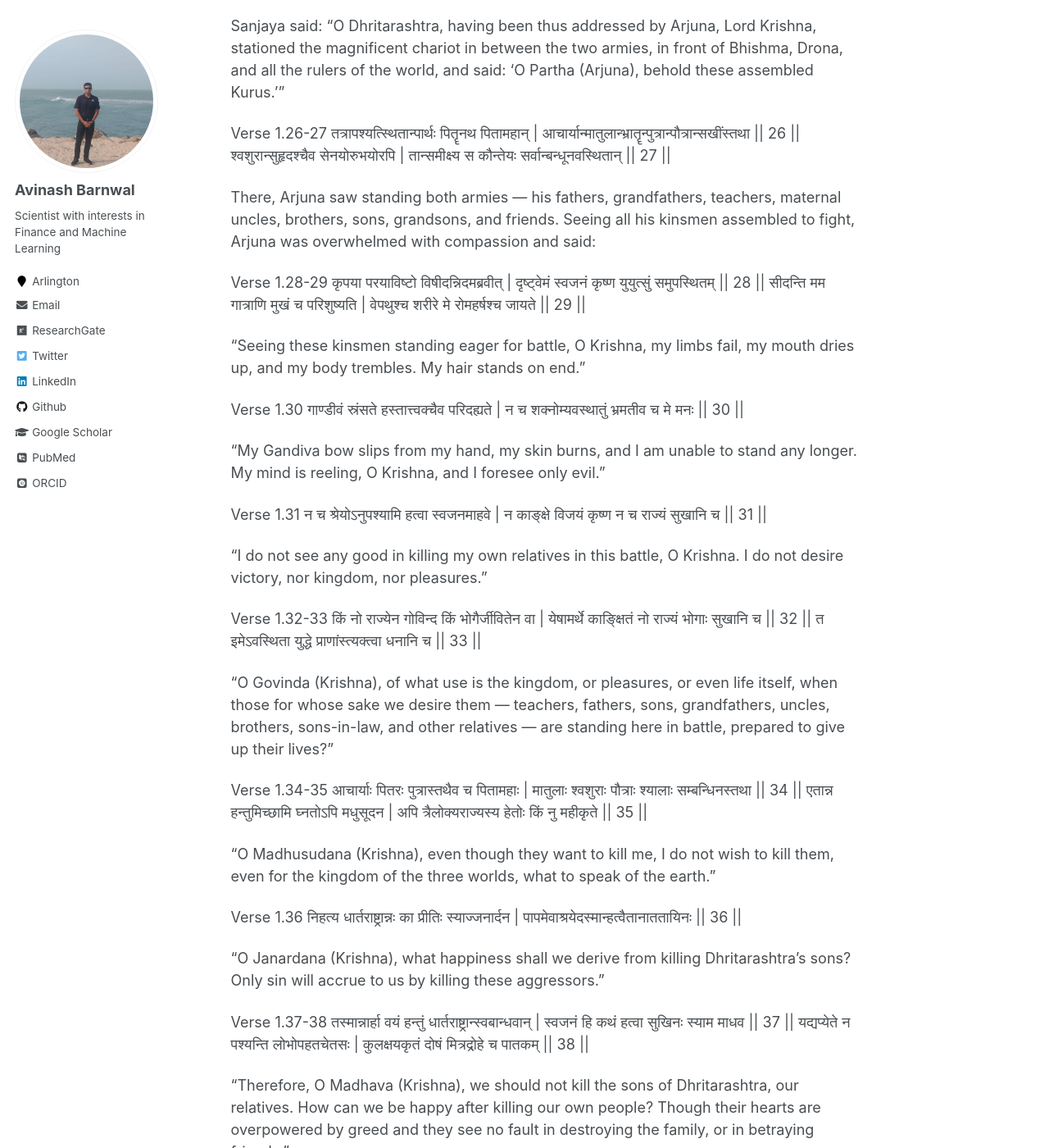
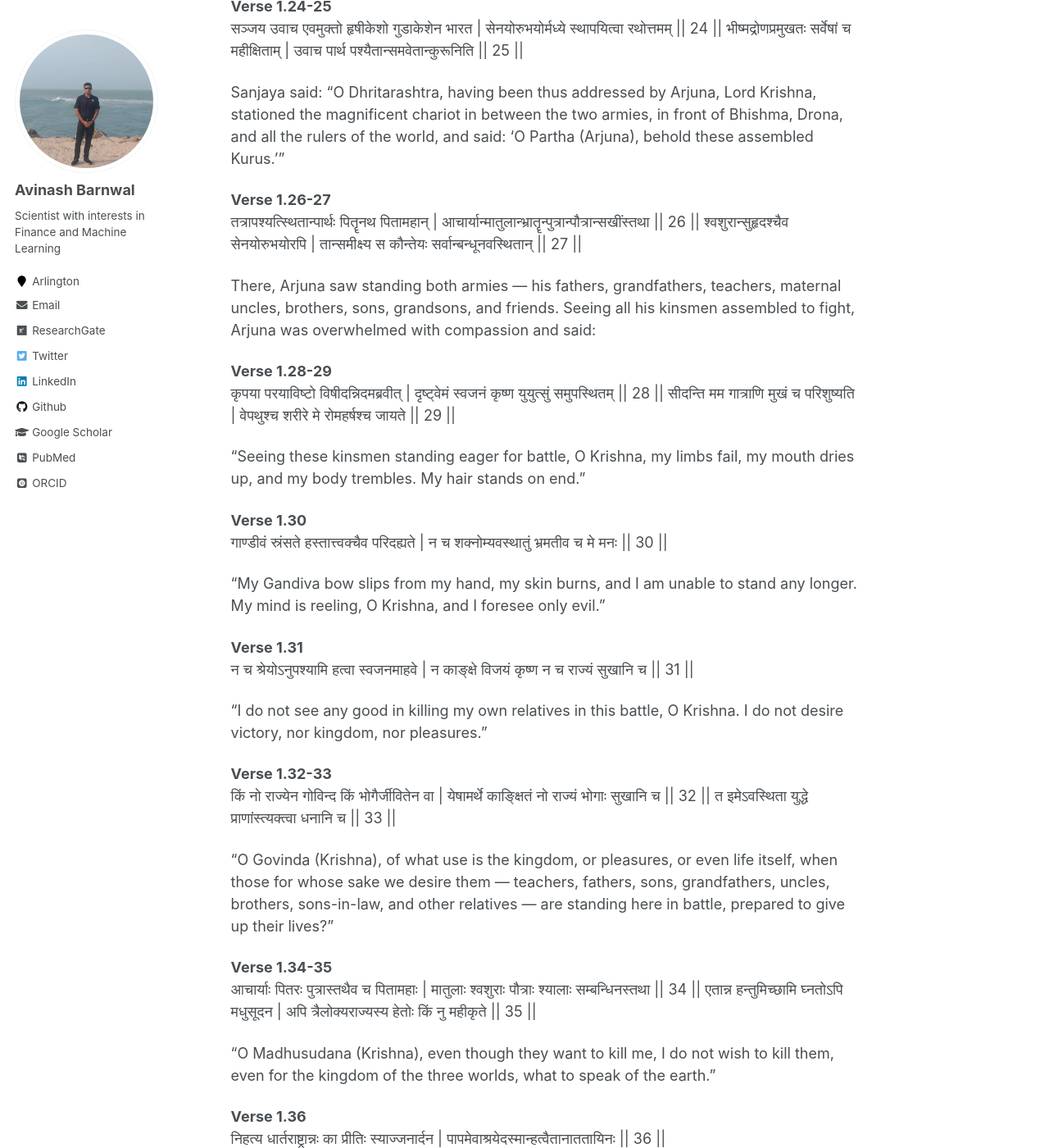
Before and after one commit to avinashbarnwal/avinashbarnwal.github.io, a Jekyll site: the page built from _geeta/shlok_1_21_1_41.md, in a window 1280 px wide and 1400 px high, scrolled down 634 px. Shown: the whole window at 82% size. Built offline with Jekyll 4.4.1, drawn with Linux system fonts in a browser that asks for light colours; some web fonts are replaced; some of the changed text lies outside the part shown.

Commit message:
Update shlok_1_21_1_41.md

```diff
--- a/_geeta/shlok_1_21_1_41.md
+++ b/_geeta/shlok_1_21_1_41.md
@@ -7,7 +7,7 @@
 ---
 **Chapter - 1**
 
-Verse 1.21-22
+**Verse 1.21-22 **
 अर्जुन उवाच
 सेनयोरुभयोर्मध्ये रथं स्थापय मेऽच्युत |
 यावदेतान्निरीक्षेऽहं योद्धुकामानवस्थितान् || 21 ||
@@ -16,13 +16,13 @@
 Arjuna said:
 "O Acyuta (Krishna), place my chariot between the two armies so that I may see those assembled here who desire to fight, and with whom I must contend in this great war."
 
-Verse 1.23
+**Verse 1.23**
 योत्स्यमानानवेक्षेऽहं येऽतेऽत्र समागताः |
 धार्तराष्ट्रस्य दुर्बुद्धेर्युद्धे प्रियचिकीर्षवः || 23 ||
 
 "I wish to see those who have come here to fight, eager to please the evil-minded son of Dhritarashtra (Duryodhana)."
 
-Verse 1.24-25
+**Verse 1.24-25**
 सञ्जय उवाच
 एवमुक्तो हृषीकेशो गुडाकेशेन भारत |
 सेनयोरुभयोर्मध्ये स्थापयित्वा रथोत्तमम् || 24 ||
@@ -32,7 +32,7 @@
 Sanjaya said:
 "O Dhritarashtra, having been thus addressed by Arjuna, Lord Krishna, stationed the magnificent chariot in between the two armies, in front of Bhishma, Drona, and all the rulers of the world, and said: 'O Partha (Arjuna), behold these assembled Kurus.'"
 
-Verse 1.26-27
+**Verse 1.26-27**
 तत्रापश्यत्स्थितान्पार्थः पितॄनथ पितामहान् |
 आचार्यान्मातुलान्भ्रातॄन्पुत्रान्पौत्रान्सखींस्तथा || 26 ||
 श्वशुरान्सुहृदश्चैव सेनयोरुभयोरपि |
@@ -40,7 +40,7 @@
 
 There, Arjuna saw standing both armies — his fathers, grandfathers, teachers, maternal uncles, brothers, sons, grandsons, and friends. Seeing all his kinsmen assembled to fight, Arjuna was overwhelmed with compassion and said:
 
-Verse 1.28-29
+**Verse 1.28-29**
 कृपया परयाविष्टो विषीदन्निदमब्रवीत् |
 दृष्ट्वेमं स्वजनं कृष्ण युयुत्सुं समुपस्थितम् || 28 ||
 सीदन्ति मम गात्राणि मुखं च परिशुष्यति |
@@ -48,26 +48,26 @@
 
 "Seeing these kinsmen standing eager for battle, O Krishna, my limbs fail, my mouth dries up, and my body trembles. My hair stands on end."
 
-Verse 1.30
+**Verse 1.30**
 गाण्डीवं स्रंसते हस्तात्त्वक्चैव परिदह्यते |
 न च शक्नोम्यवस्थातुं भ्रमतीव च मे मनः || 30 ||
 
 "My Gandiva bow slips from my hand, my skin burns, and I am unable to stand any longer. My mind is reeling, O Krishna, and I foresee only evil."
 
-Verse 1.31
+**Verse 1.31**
 न च श्रेयोऽनुपश्यामि हत्वा स्वजनमाहवे |
 न काङ्क्षे विजयं कृष्ण न च राज्यं सुखानि च || 31 ||
 
 "I do not see any good in killing my own relatives in this battle, O Krishna. I do not desire victory, nor kingdom, nor pleasures."
 
-Verse 1.32-33
+**Verse 1.32-33**
 किं नो राज्येन गोविन्द किं भोगैर्जीवितेन वा |
 येषामर्थे काङ्क्षितं नो राज्यं भोगाः सुखानि च || 32 ||
 त इमेऽवस्थिता युद्धे प्राणांस्त्यक्त्वा धनानि च || 33 ||
 
 "O Govinda (Krishna), of what use is the kingdom, or pleasures, or even life itself, when those for whose sake we desire them — teachers, fathers, sons, grandfathers, uncles, brothers, sons-in-law, and other relatives — are standing here in battle, prepared to give up their lives?"
 
-Verse 1.34-35
+**Verse 1.34-35**
 आचार्याः पितरः पुत्रास्तथैव च पितामहाः |
 मातुलाः श्वशुराः पौत्राः श्यालाः सम्बन्धिनस्तथा || 34 ||
 एतान्न हन्तुमिच्छामि घ्नतोऽपि मधुसूदन |
@@ -75,13 +75,13 @@
 
 "O Madhusudana (Krishna), even though they want to kill me, I do not wish to kill them, even for the kingdom of the three worlds, what to speak of the earth."
 
-Verse 1.36
+**Verse 1.36**
 निहत्य धार्तराष्ट्रान्नः का प्रीतिः स्याज्जनार्दन |
 पापमेवाश्रयेदस्मान्हत्वैतानाततायिनः || 36 ||
 
 "O Janardana (Krishna), what happiness shall we derive from killing Dhritarashtra's sons? Only sin will accrue to us by killing these aggressors."
 
-Verse 1.37-38
+**Verse 1.37-38**
 तस्मान्नार्हा वयं हन्तुं धार्तराष्ट्रान्स्वबान्धवान् |
 स्वजनं हि कथं हत्वा सुखिनः स्याम माधव || 37 ||
 यद्यप्येते न पश्यन्ति लोभोपहतचेतसः |
@@ -89,19 +89,19 @@
 
 "Therefore, O Madhava (Krishna), we should not kill the sons of Dhritarashtra, our relatives. How can we be happy after killing our own people? Though their hearts are overpowered by greed and they see no fault in destroying the family, or in betraying friends."
 
-Verse 1.39
+**Verse 1.39**
 कथं न ज्ञेयमस्माभिः पापादस्मान्निवर्तितुम् |
 कुलक्षयकृतं दोषं प्रपश्यद्भिर्जनार्दन || 39 ||
 
 "O Janardana (Krishna), why should we, who can see the sin involved in destroying a family, not turn away from this sinful act?"
 
-Verse 1.40
+**Verse 1.40**
 कुलक्षये प्रणश्यन्ति कुलधर्माः सनातनाः |
 धर्मे नष्टे कुलं कृत्स्नमधर्मोऽभिभवत्युत || 40 ||
 
 "With the destruction of a family, its ancient traditions perish; and when these traditions are lost, the whole family becomes overwhelmed by lawlessness."
 
-Verse 1.41
+**Verse 1.41**
 अधर्माभिभवात्कृष्ण प्रदुष्यन्ति कुलस्त्रियः |
 स्त्रीषु दुष्टासु वार्ष्णेय जायते वर्णसङ्करः || 41 ||
 
```
